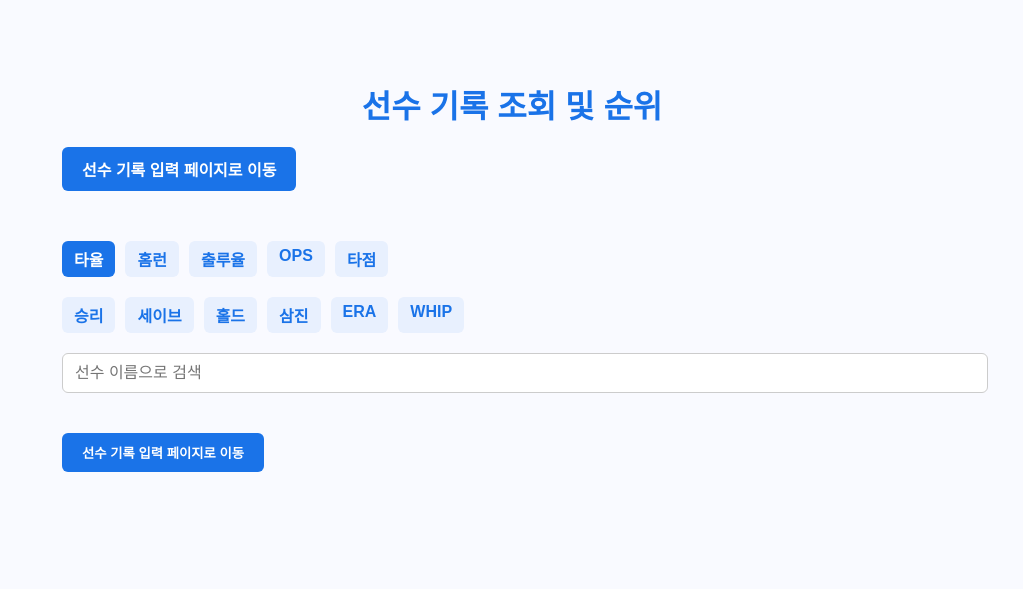
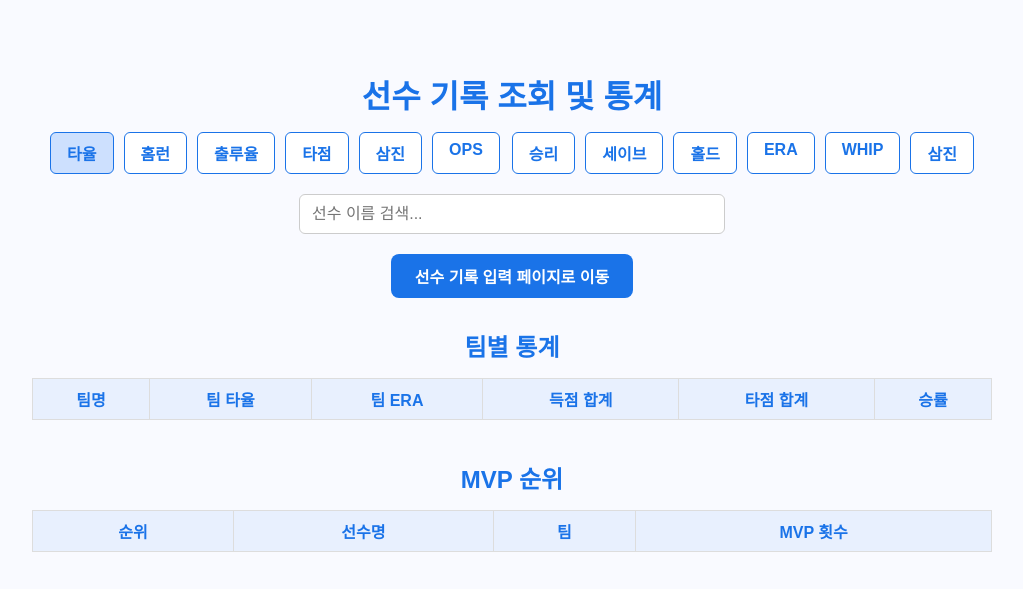
Before and after one commit to alex4u-jun/baseball-repo, a plain HTML site: page records.html in a window 1280 px wide. Shown: the whole page, without its empty margins (128-1151 px from the left). Drawn offline with nearby package versions, Linux system fonts and the light colour scheme.

Commit message:
qrewfasd

```diff
--- a/records.html
+++ b/records.html
@@ -2,172 +2,209 @@
 <html lang="ko">
 <head>
   <meta charset="UTF-8" />
-  <title>야구 기록 조회 및 순위</title>
+  <title>선수 기록 조회</title>
   <style>
-    /* 적절히 스타일 추가, 필요시 index.html 스타일 복사 */
     body {
       font-family: Arial, sans-serif;
-      max-width: 900px;
-      margin: 40px auto;
-      padding: 20px 30px;
+      max-width: 960px;
+      margin: 30px auto;
+      padding: 20px;
       background-color: #f9faff;
       color: #333;
     }
-    h1 {
-      font-size: 2rem;
+
+    h1, h2 {
+      color: #1a73e8;
       font-weight: 700;
-      color: #1a73e8;
-      margin-bottom: 20px;
+      margin-bottom: 15px;
       text-align: center;
     }
-    nav a {
-      display: inline-block;
-      padding: 10px 20px;
-      margin-bottom: 30px;
-      background-color: #1a73e8;
-      color: white;
-      font-weight: 600;
-      border-radius: 6px;
-      text-decoration: none;
-      transition: background-color 0.3s ease;
+
+    /* 메뉴 (타자/투수) */
+    .menu {
+      display: flex;
+      justify-content: center;
+      gap: 12px;
+      margin-bottom: 20px;
+      user-select: none;
     }
-    nav a:hover {
-      background-color: #155ab6;
-    }
-    /* 간단한 메뉴 스타일 */
-    #hitterMenu, #pitcherMenu {
+
+    .menu ul {
       list-style: none;
       padding: 0;
+      margin: 0;
       display: flex;
       gap: 10px;
-      margin-bottom: 20px;
+    }
+
+    .menu li {
       cursor: pointer;
-    }
-    #hitterMenu li, #pitcherMenu li {
-      padding: 6px 12px;
-      background: #e8f0fe;
+      padding: 8px 16px;
+      border: 1.5px solid #1a73e8;
       border-radius: 6px;
       color: #1a73e8;
       font-weight: 600;
+      background-color: white;
+      transition: background-color 0.3s ease;
     }
-    #hitterMenu li.active, #pitcherMenu li.active {
-      background: #1a73e8;
-      color: white;
+
+    .menu li.active,
+    .menu li:hover {
+      background-color: #cde0fe;
     }
+
+    /* 검색 및 버튼 */
     #searchInput {
       width: 100%;
+      max-width: 400px;
       padding: 10px 12px;
       font-size: 1rem;
+      border: 1.5px solid #ccc;
       border-radius: 6px;
-      border: 1.5px solid #ccc;
-      margin-bottom: 20px;
+      margin: 0 auto 20px auto;
+      display: block;
     }
+
+    #goToInputBtn {
+      display: block;
+      margin: 0 auto 30px auto;
+      padding: 10px 24px;
+      font-weight: 600;
+      font-size: 1rem;
+      background-color: #1a73e8;
+      color: white;
+      border: none;
+      border-radius: 8px;
+      cursor: pointer;
+      transition: background-color 0.3s ease;
+    }
+
+    #goToInputBtn:hover {
+      background-color: #155ab6;
+    }
+
+    /* 팀 통계 테이블 */
+    #teamStatsSection {
+      margin-bottom: 40px;
+    }
+    #teamStatsTable {
+      width: 100%;
+      border-collapse: collapse;
+    }
+    #teamStatsTable th, #teamStatsTable td {
+      border: 1px solid #ddd;
+      padding: 8px 10px;
+      text-align: center;
+      font-weight: 600;
+      background-color: #e8f0fe;
+      color: #1a73e8;
+    }
+
+    /* MVP 순위 테이블 */
+    #mvpRankingSection {
+      margin-bottom: 40px;
+    }
+    #mvpRankingTable {
+      width: 100%;
+      border-collapse: collapse;
+    }
+    #mvpRankingTable th, #mvpRankingTable td {
+      border: 1px solid #ddd;
+      padding: 8px 10px;
+      text-align: center;
+    }
+    #mvpRankingTable th {
+      background-color: #e8f0fe;
+      color: #1a73e8;
+      font-weight: 600;
+      user-select: none;
+    }
+    #mvpRankingTable td.player-name:hover {
+      text-decoration: underline;
+      cursor: pointer;
+      color: #155ab6;
+    }
+
+    /* 선수 기록 순위 테이블 */
     #rankingContent table {
       width: 100%;
       border-collapse: collapse;
+      margin-bottom: 40px;
     }
     #rankingContent th, #rankingContent td {
       border: 1px solid #ddd;
-      padding: 8px;
+      padding: 8px 10px;
       text-align: center;
+      font-weight: 600;
     }
     #rankingContent th {
       background-color: #e8f0fe;
       color: #1a73e8;
+      user-select: none;
       cursor: pointer;
     }
-    #rankingContent td.player-name {
-      color: #1a73e8;
-      text-decoration: underline;
-      cursor: pointer;
-    }
-    #recentMvpInfo {
-      margin-bottom: 20px;
-      font-weight: 700;
-      color: #1a73e8;
-      display: flex;
-      align-items: center;
-      gap: 10px;
-    }
-    #mvpRankingSection, #teamStatsSection {
-      margin-top: 30px;
-    }
-    #mvpRankingSection table, #teamStatsSection table {
-      width: 100%;
-      border-collapse: collapse;
-      margin-top: 10px;
-    }
-    #mvpRankingSection th, #mvpRankingSection td,
-    #teamStatsSection th, #teamStatsSection td {
-      border: 1px solid #ddd;
-      padding: 8px;
-      text-align: center;
-    }
-    #mvpRankingSection th, #teamStatsSection th {
-      background-color: #e8f0fe;
-      color: #1a73e8;
-      font-weight: 600;
+    #rankingContent tr:hover {
+      background-color: #f1f3f4;
     }
     .no-data {
       text-align: center;
-      color: #888;
+      color: #999;
       font-style: italic;
       margin-top: 20px;
     }
-    #goToInputBtn {
-      margin-top: 20px;
-      padding: 10px 20px;
-      background-color: #1a73e8;
-      color: white;
-      border: none;
-      border-radius: 6px;
-      cursor: pointer;
-      font-weight: 600;
-    }
-    #goToInputBtn:hover {
-      background-color: #155ab6;
-    }
   </style>
-  <script src="https://cdn.jsdelivr.net/npm/@supabase/supabase-js@2"></script>
 </head>
 <body>
-  <h1>선수 기록 조회 및 순위</h1>
-  <nav>
-    <a href="index.html">선수 기록 입력 페이지로 이동</a>
-  </nav>
+  <h1>선수 기록 조회 및 통계</h1>
 
-  <!-- 최근 MVP 정보 (필요시 사용) -->
-  <div id="recentMvpInfo"></div>
-
-  <!-- 타자 통계 메뉴 -->
+  <!-- 정렬 메뉴 -->
+  <div class="menu">
     <ul id="hitterMenu">
-    <li data-stat="타율" class="active">타율</li>
+      <li class="active" data-stat="타율">타율</li>
       <li data-stat="홈런">홈런</li>
       <li data-stat="출루율">출루율</li>
+      <li data-stat="타점">타점</li>
+      <li data-stat="삼진">삼진</li>
       <li data-stat="OPS">OPS</li>
-    <li data-stat="타점">타점</li>
     </ul>
-
-  <!-- 투수 통계 메뉴 -->
     <ul id="pitcherMenu">
       <li data-stat="승리">승리</li>
       <li data-stat="세이브">세이브</li>
       <li data-stat="홀드">홀드</li>
-    <li data-stat="삼진">삼진</li>
       <li data-stat="ERA">ERA</li>
       <li data-stat="WHIP">WHIP</li>
+      <li data-stat="삼진">삼진</li>
     </ul>
+  </div>
 
-  <!-- 선수 검색 -->
-  <input type="text" id="searchInput" placeholder="선수 이름으로 검색" />
+  <!-- 검색 -->
+  <input type="text" id="searchInput" placeholder="선수 이름 검색..." />
 
-  <!-- 순위 테이블 영역 -->
-  <div id="rankingContent"></div>
+  <!-- 입력 페이지 이동 버튼 -->
+  <button id="goToInputBtn">선수 기록 입력 페이지로 이동</button>
 
-  <!-- MVP 순위 섹션 -->
-  <section id="mvpRankingSection" style="display:none;">
+  <!-- 팀 통계 -->
+  <section id="teamStatsSection">
+    <h2>팀별 통계</h2>
+    <table id="teamStatsTable">
+      <thead>
+        <tr>
+          <th>팀명</th>
+          <th>팀 타율</th>
+          <th>팀 ERA</th>
+          <th>득점 합계</th>
+          <th>타점 합계</th>
+          <th>승률</th>
+        </tr>
+      </thead>
+      <tbody></tbody>
+    </table>
+  </section>
+
+  <!-- MVP 순위 -->
+  <section id="mvpRankingSection">
     <h2>MVP 순위</h2>
-    <table id="mvpRankingTable" >
+    <table id="mvpRankingTable">
       <thead>
         <tr>
           <th>순위</th>
@@ -180,26 +217,10 @@
     </table>
   </section>
 
-  <!-- 팀별 통계 섹션 -->
-  <section id="teamStatsSection" style="display:none;">
-    <h2>팀별 주요 통계</h2>
-    <table id="teamStatsTable">
-      <thead>
-        <tr>
-          <th>팀명</th>
-          <th>팀 타율</th>
-          <th>팀 ERA</th>
-          <th>득점</th>
-          <th>타점</th>
-          <th>승률</th>
-        </tr>
-      </thead>
-      <tbody></tbody>
-    </table>
-  </section>
+  <!-- 선수 기록 순위 -->
+  <section id="rankingContent"></section>
 
-  <button id="goToInputBtn">선수 기록 입력 페이지로 이동</button>
-
-  <script src="script.js"></script>
+  <script src="https://cdn.jsdelivr.net/npm/@supabase/supabase-js@2"></script>
+  <script src="records.js"></script>
 </body>
 </html>
```
Lines whose indentation alone changed are shown as unchanged.
